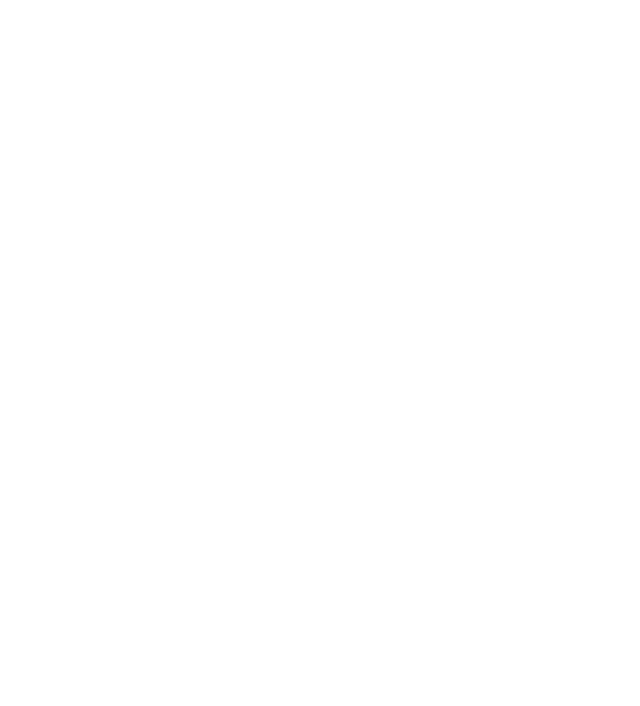
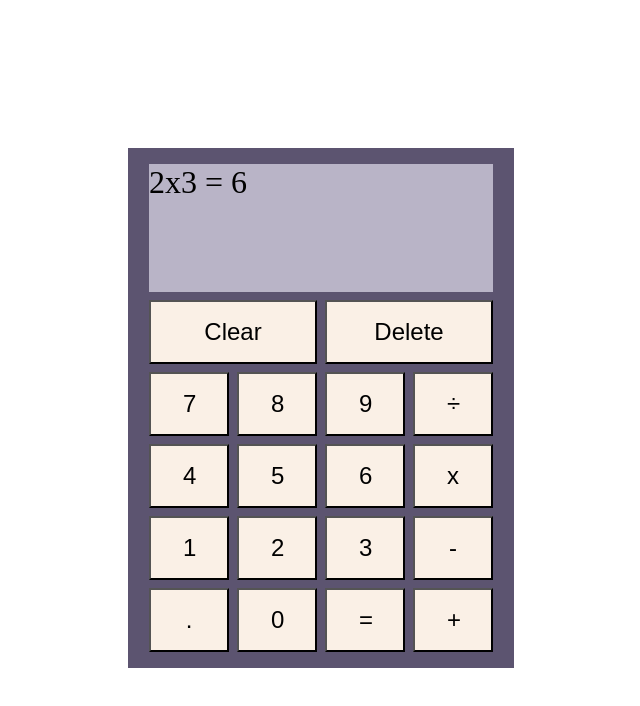
Before and after one commit to Siva-Sai22/Calculator, a plain HTML site: page index.html in a window 1280 px wide. Shown: the whole page, without its empty margins (319-959 px from the left). Drawn offline with Linux system fonts and the light colour scheme.

Commit message:
Complete the basic layout of the calculator

```diff
--- a/index.html
+++ b/index.html
@@ -4,8 +4,39 @@
   <meta charset="UTF-8">
   <meta name="viewport" content="width=device-width initial-scale=1.0">
   <title>Calculator</title>
+  <link rel="stylesheet" href="./style.css">
 </head>
 <body>
-
+  <div class="container">
+    <div class="area"> 2x3 = 6</div>
+    <div class="firstrow">
+      <button class="function">Clear</button>
+      <button class="function">Delete</button>
+    </div>
+    <div class="secondrow">
+      <button class="numbers">7</button>
+      <button class="numbers">8</button>
+      <button class="numbers">9</button>
+      <button>÷</button>
+    </div>
+    <div class="thirdrow">
+      <button class="numbers">4</button>
+      <button class="numbers">5</button>
+      <button class="numbers">6</button>
+      <button>x</button>
+    </div>
+    <div class="fourthrow">
+      <button class="numbers">1</button>
+      <button class="numbers">2</button>
+      <button class="numbers">3</button>
+      <button>-</button>
+    </div>
+    <div class="fifthrow">
+      <button>.</button>
+      <button class="numbers">0</button>
+      <button>=</button>
+      <button>+</button>
+    </div>
+  </div>
 </body>
 </html>
--- /dev/null
+++ b/style.css
@@ -0,0 +1,46 @@
+* {
+    box-sizing: border-box;
+}
+
+body {
+    height: 100vh;
+    display: flex;
+    justify-content: center;
+    align-items: center;
+}
+
+.container {
+    width: 386px;
+    height: 520px;
+    margin: 0px auto;
+    display: flex;
+    flex-direction: column;
+    justify-content: center;
+    align-items: center;
+    gap: 8px;
+    font-size: 32px;
+    background-color: #5C5470;
+}
+
+.area {
+    height: 128px;
+    width: 344px;
+    background-color: #B9B4C7;
+}
+
+button {
+    width: 80px;
+    font-size: 24px;
+    padding: 16px 32px;
+    background-color: #FAF0E6;
+}
+
+.function {
+    width: 168px;
+}
+
+.firstrow{
+    width: 344px;
+    display: flex;
+    justify-content: space-between;
+}
```
